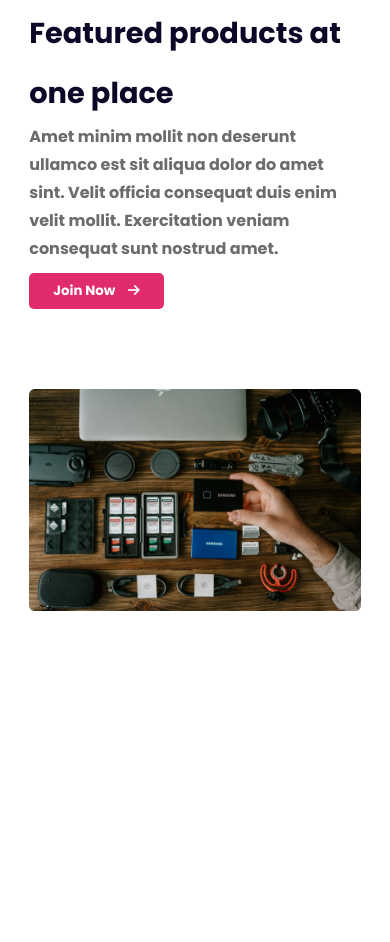
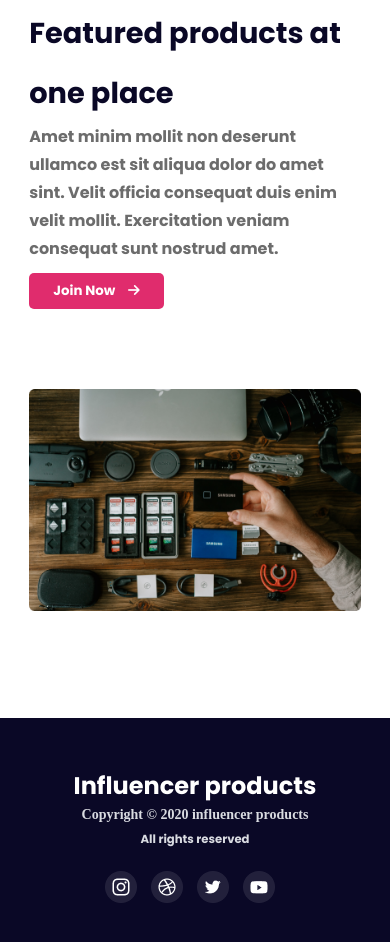
Before and after one commit to MdSaifulIslamRafsan/influencer-gear, a plain HTML site: page index.html in a window 390 px wide. Shown: the part 5949-6891 px from the top of the page. Before the commit the page ends 6567 px from the top, so only its background shows below. Drawn offline with Linux system fonts and the light colour scheme.

Commit message:
added full responsive website

```diff
--- a/index.html
+++ b/index.html
@@ -161,7 +161,15 @@
     </section>
   </main>
   <footer>
-
+      <h1>Influencer products</h1>
+      <p>Copyright &copy; 2020  influencer products</p>
+      <p><small>All rights reserved</small></p>
+      <div class="social-icon">
+        <img src="icons/Instagram.png" alt="">
+        <img src="icons/Dribbble.png" alt="">
+        <img src="icons/Twitter.png" alt="">
+        <img src="icons/Youtube.png" alt="">
+      </div>
   </footer>
 </body>
 </html>
--- a/styles/style.css
+++ b/styles/style.css
@@ -200,6 +200,7 @@ button {
   left: calc(100% - 77px);
   margin: 20px 0 60px;
 }
+
 /* Featured products at one place area styles */
 .featured {
   display: flex;
@@ -207,9 +208,11 @@ button {
   align-items: center;
   margin: 0 60px;
 }
-.featured > div{
+
+.featured>div {
   width: 50%;
 }
+
 .featured-content h1 {
   color: #0A0826;
   font-size: 1.8rem;
@@ -223,7 +226,7 @@ button {
   line-height: 28px;
 }
 
-.featured-content button{
+.featured-content button {
   border-radius: 5px;
   background: var(--btn-color);
   color: var(--white-color);
@@ -232,10 +235,12 @@ button {
   border: none;
   margin-top: 10px;
 }
-.featured-content button i{
+
+.featured-content button i {
   margin-left: 10px;
 }
-.featured-img img{
+
+.featured-img img {
   width: 100%;
 }
 
@@ -284,13 +289,43 @@ button {
   .collection-header {
     margin: 0px;
   }
-  .featured{
+
+  .featured {
     flex-direction: column-reverse;
     margin: 0px;
   }
-  .featured > div {
+
+  .featured>div {
     width: 100%;
   }
+}
+
+/* footer styles */
+footer {
+  background: #0A0826;
+  text-align: center;
+  padding: 50px 0;
+  margin-top: 100px;
+}
+
+footer h1 {
+  color: #FFF;
+  font-size: 1.5rem;
+  font-weight: 700;
+}
+
+footer p {
+  color: var(--Text-Gray-300, #D9DBE1);
+  font-family: Manrope;
+  font-size: 14px;
+  font-weight: 700;
+  line-height: 24px;
+}
+.social-icon{
+  margin-top: 20px;
+}
+.social-icon img{
+  margin-right: 10px;
 }
 
 /* tablet device responsive */
@@ -328,24 +363,28 @@ button {
   .collection-header {
     margin: 0px;
   }
-  .featured{
+
+  .featured {
     flex-direction: column;
     margin: 0px;
   }
-  .featured > div {
+
+  .featured>div {
     width: 100%;
   }
 }
 
 /* desktop device  */
-@media screen and (min-width: 768px) and (max-width: 992px){
-  .featured{
+@media screen and (min-width: 768px) and (max-width: 992px) {
+  .featured {
     flex-direction: column;
     margin: 0px;
   }
-  .featured > div {
+
+  .featured>div {
     width: 100%;
   }
+
   .collection-header {
     margin: 0 20px;
   }
```
Also changed, not shown: icons/Dribbble.png (added), icons/Instagram.png (added), icons/Twitter.png (added), icons/Youtube.png (added).
